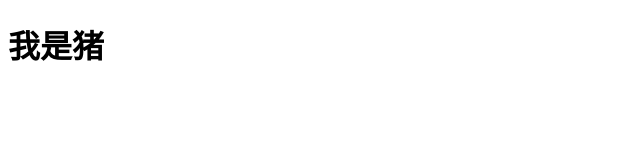
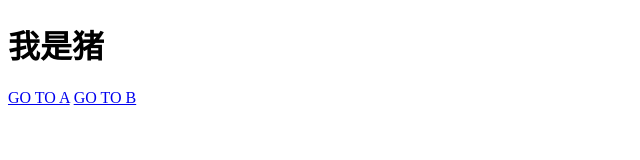
Before and after one commit to dqh78/dqh-49, a plain HTML site: page train2/index.html in a window 1280 px wide. Shown: the whole page, without its empty margins (0-640 px from the left). Drawn offline with Linux system fonts and the light colour scheme.

Commit message:
Update index.html
啊啊啊啊啊

```diff
--- a/train2/index.html
+++ b/train2/index.html
@@ -7,5 +7,7 @@
 </head>
 <body>
     <H1>我是猪</H1>
+    <a href="a.html">GO TO A</a>
+    <a href="b.html">GO TO B</a>
 </body>
 </html>
```
